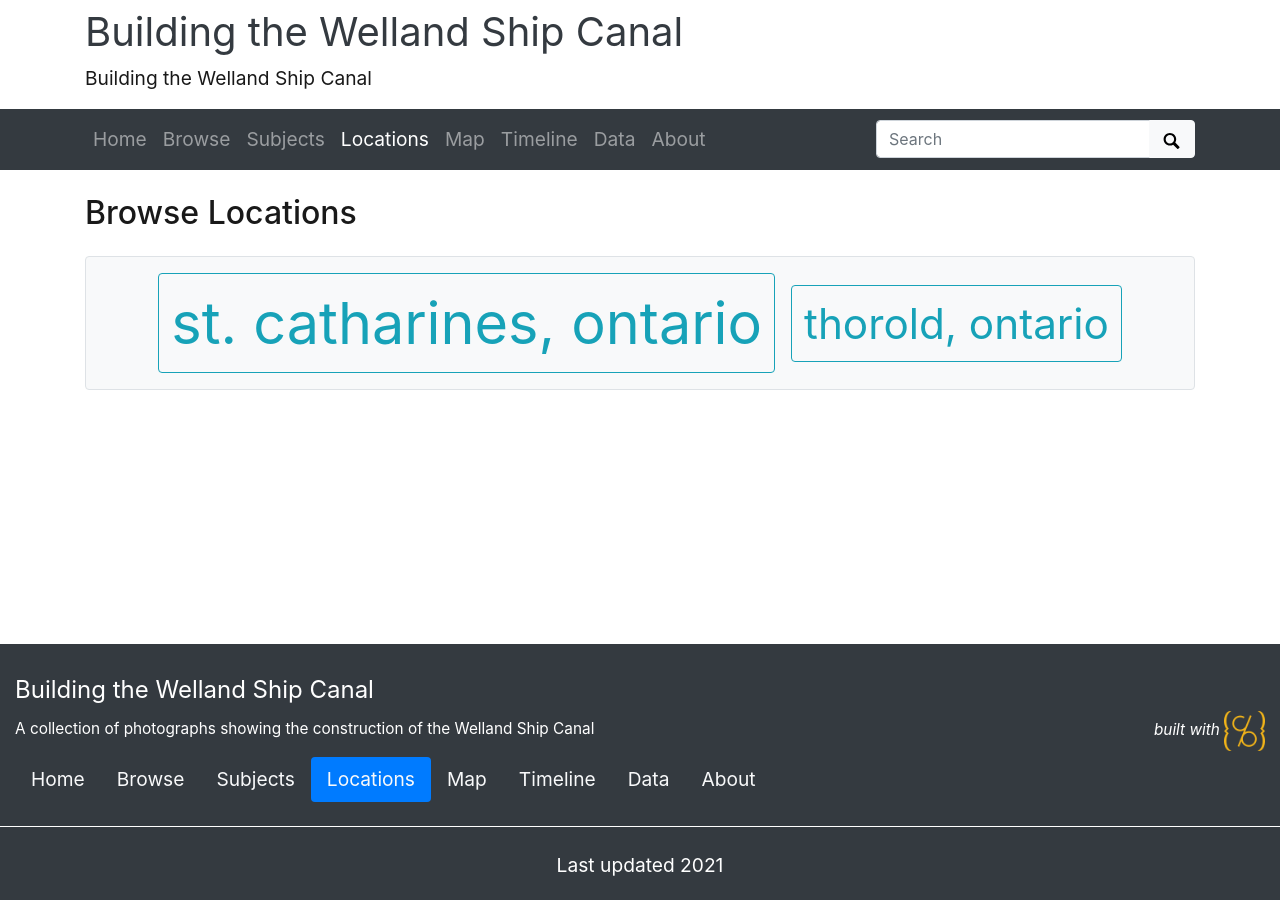
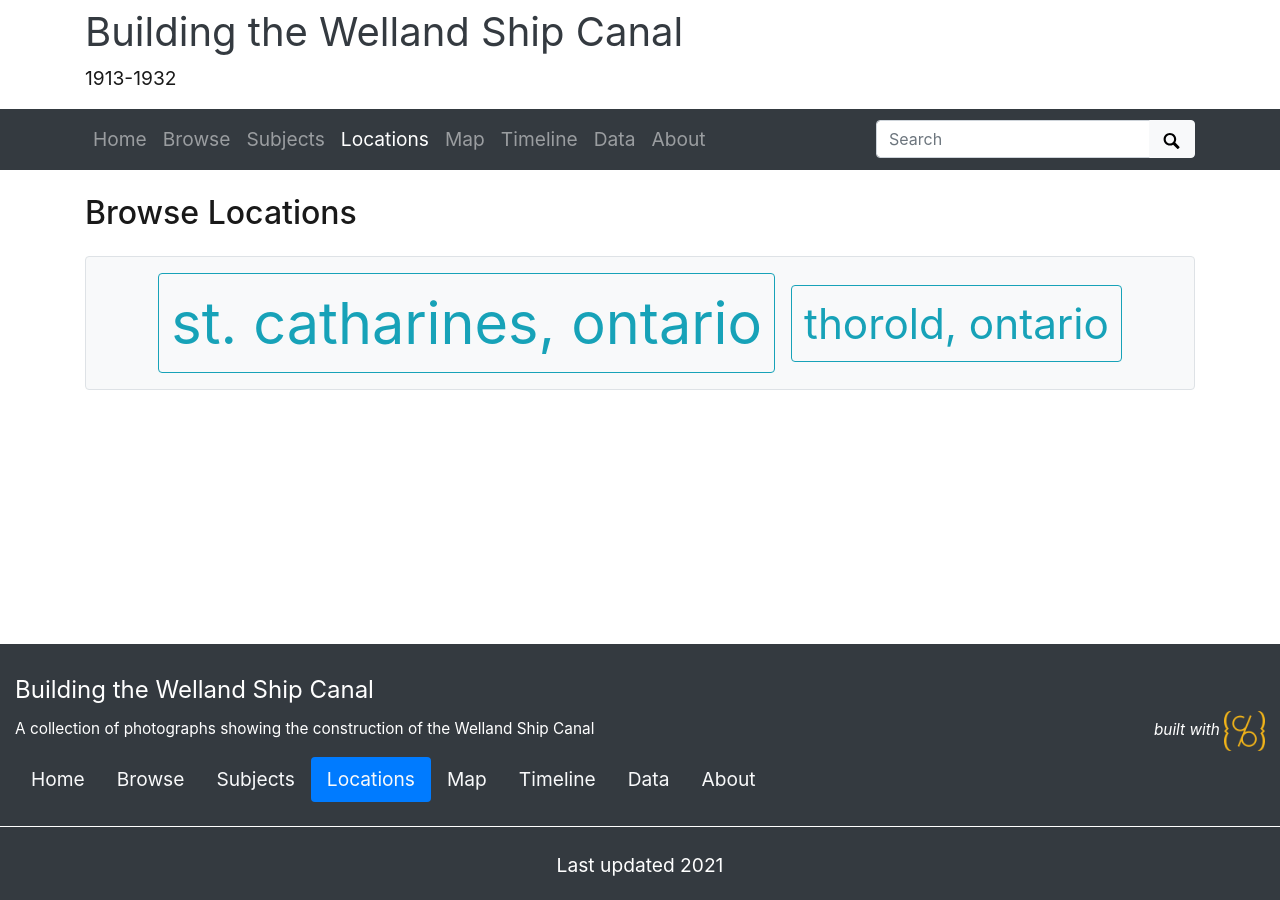
Before and after one commit to chantalcameron/Building-the-Welland-Ship-Canal, a Jekyll site: the page built from pages/locations.md, in a window 1280 px wide. Built offline with Jekyll 4.4.1, drawn with Linux system fonts in a browser that asks for light colours.

Commit message:
Update _config.yml

```diff
--- a/_config.yml
+++ b/_config.yml
@@ -20,7 +20,7 @@ source-code: https://github.com/chantalcameron/Buildig-the-Welland-Ship-Canal
 # title of site appears in banner
 title: Building the Welland Ship Canal
 # tagline, a short phrase that will appear throughout the site in the top banner
-tagline: Building the Welland Ship Canal
+tagline: 1913-1932
 # description appears in meta tags and other locations
 # this description might appear in search result lists, keep around 160 characters max
 description: "A collection of photographs showing the construction of the Welland Ship Canal"
```
